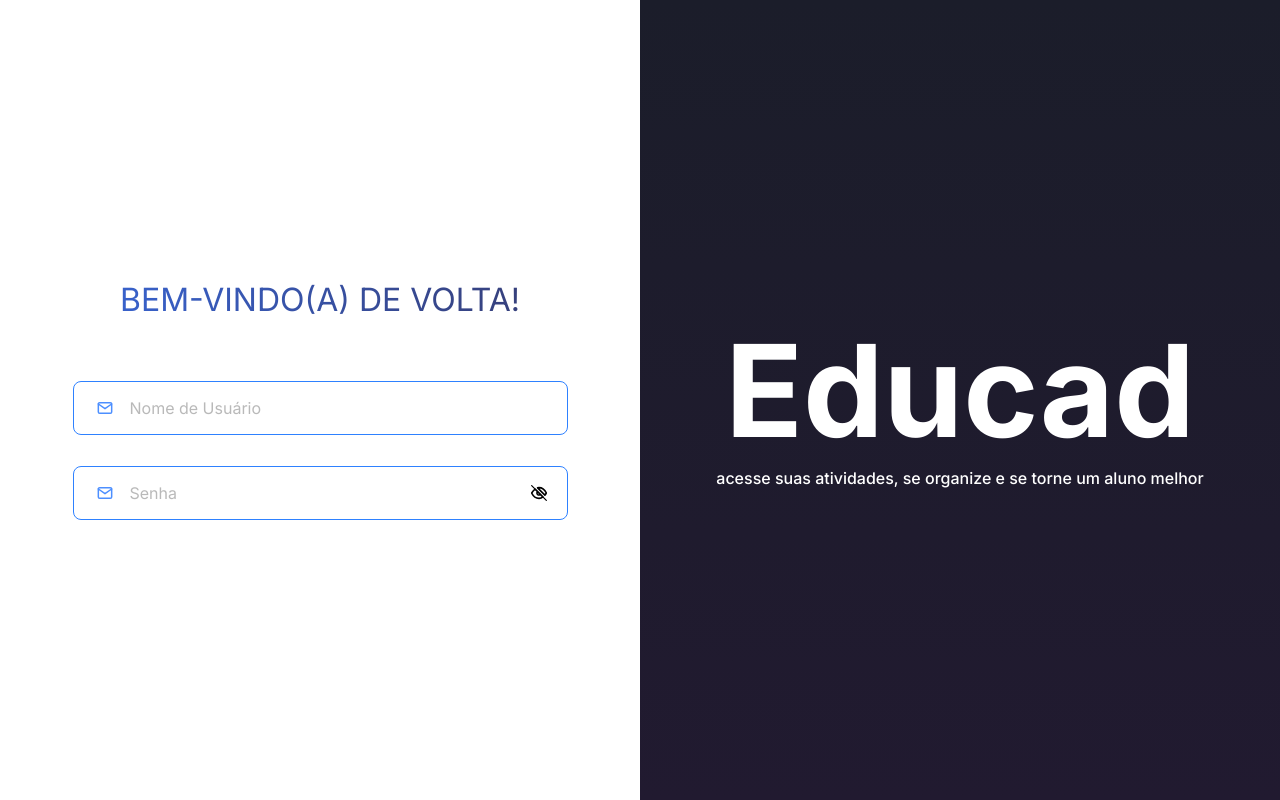
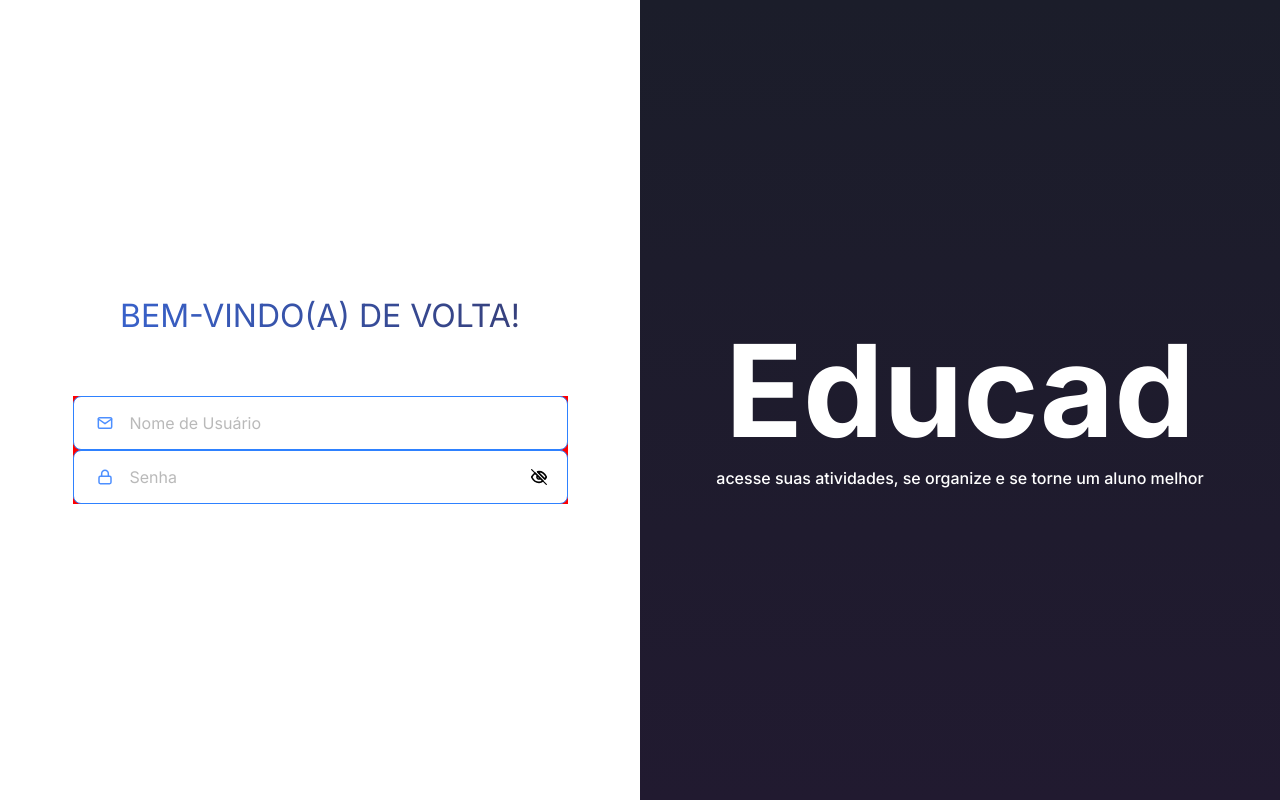
Before and after one commit to hercules-sousa/educad-frontend, a React (Create React App) app: page / in a window 1280 px wide. Built offline with nearby package versions, Linux system fonts and the light colour scheme.

Commit message:
Adicionando ícone correto

```diff
--- a/src/components/Input/index.tsx
+++ b/src/components/Input/index.tsx
@@ -4,9 +4,17 @@
 import EyeOn from "../../assets/icons/eye-on.svg";
 import { SyntheticEvent, useState } from "react";
 
-const EyeButton: React.FC<EyeButtonProps> = ({ on, onClick }) => {
+const EyeButton: React.FC<EyeButtonProps> = ({ onClick }) => {
+  const [on, setOn] = useState<boolean>(false);
+
   return (
-    <StyledEyeButton onClick={onClick} right={24}>
+    <StyledEyeButton
+      onClick={(e: SyntheticEvent) => {
+        setOn(!on);
+        onClick(e);
+      }}
+      right={24}
+    >
       <StyledImg
         src={on ? EyeOn : EyeOff}
         alt="Olho Habilitado ou Desabilidado"
@@ -45,7 +53,6 @@
             setEyeOn(!eyeOn);
             setShowPassword(!showPassword);
           }}
-          on={eyeOn}
         />
       )}
     </StyledDiv>
--- a/src/components/Input/styles.ts
+++ b/src/components/Input/styles.ts
@@ -1,6 +1,10 @@
 import styled from 'styled-components';
 
-export const StyledInput = styled.input`
+interface StyledInputProps {
+  marginBottom?: number;
+}
+
+export const StyledInput = styled.input<StyledInputProps>`
   border-radius: 8px;
   outline: none;
   width: 100%;
--- a/src/components/Input/types.d.ts
+++ b/src/components/Input/types.d.ts
@@ -7,6 +7,5 @@
 }
 
 interface EyeButtonProps {
-  on?: boolean;
   onClick: (e: SyntheticEvent) => void;
 }
--- a/src/pages/LoginPage/index.tsx
+++ b/src/pages/LoginPage/index.tsx
@@ -2,11 +2,12 @@
 import { useNavigate } from "react-router-dom";
 import Input from "../../components/Input";
 import EmailIcon from "../../assets/icons/email.svg";
+import LockIcon from "../../assets/icons/lock.svg";
 
 import { useAuth } from "../../services/auth";
 
 import "./styles.css";
-import { StyledForm } from "./styles";
+import { StyledForm, StyledInputContainer } from "./styles";
 
 const LoginPage = () => {
   const [login, setLogin] = useState("");
@@ -34,6 +35,8 @@
       <div className="login-form">
         <StyledForm>
           <h2>Bem-vindo(a) de volta!</h2>
+
+          <StyledInputContainer>
             <Input
               placeholder="Nome de Usuário"
               leftIcon={EmailIcon}
@@ -44,13 +47,14 @@
 
             <Input
               placeholder="Senha"
-            leftIcon={EmailIcon}
+              leftIcon={LockIcon}
               onChange={(e: React.ChangeEvent<HTMLInputElement>) =>
                 setSenha(e.target.value)
               }
               type="password"
               rightIcon
             />
+          </StyledInputContainer>
         </StyledForm>
       </div>
 
--- a/src/pages/LoginPage/styles.ts
+++ b/src/pages/LoginPage/styles.ts
@@ -3,9 +3,13 @@
 export const StyledForm = styled.form`
   display: flex;
   align-items: center;
-  justify-content: space-between;
+  justify-content: space-around;
   position: relative;
   width: 100%;
   height: 30%;
   flex-direction: column;
 `
+
+export const StyledInputContainer = styled.div`
+  background-color: red;
+`
```
Also changed, not shown: src/assets/icons/lock.svg (added). Lines whose indentation alone changed are shown as unchanged.
